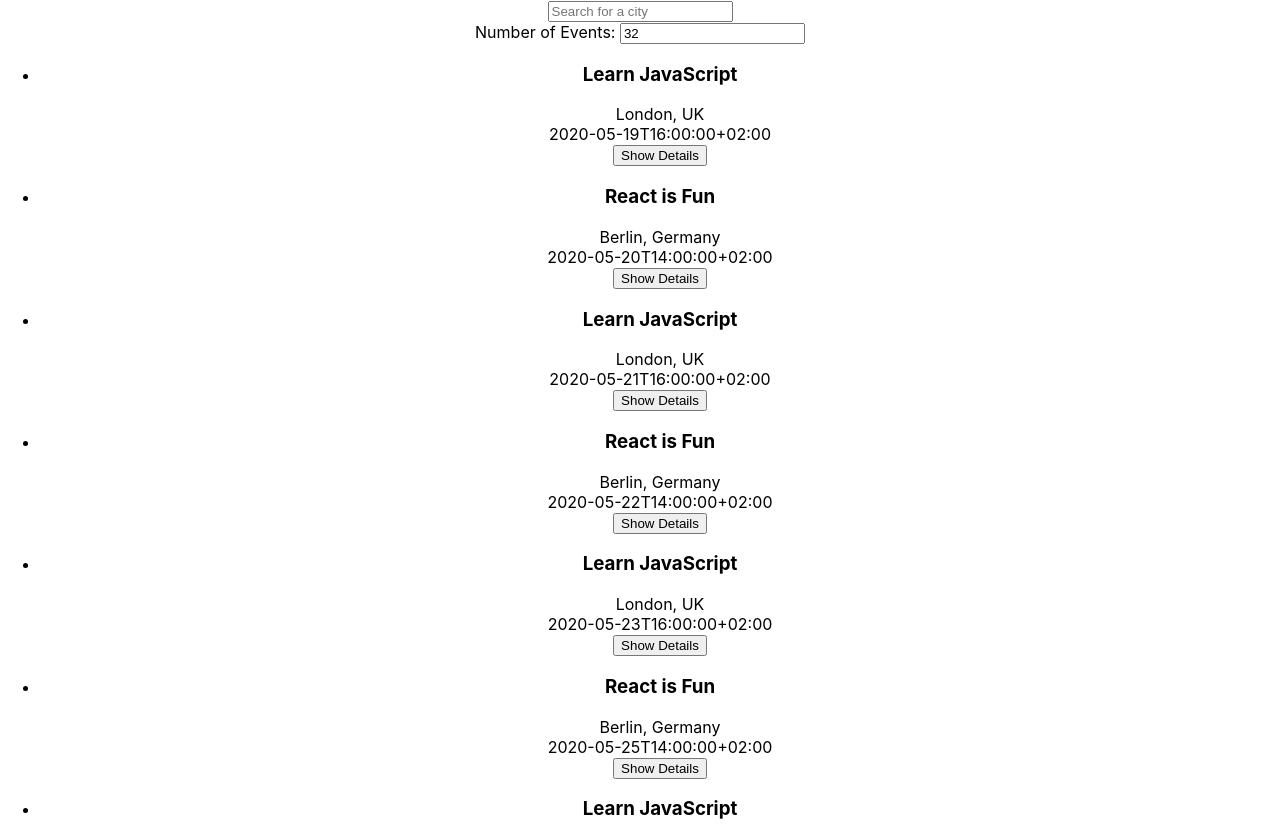
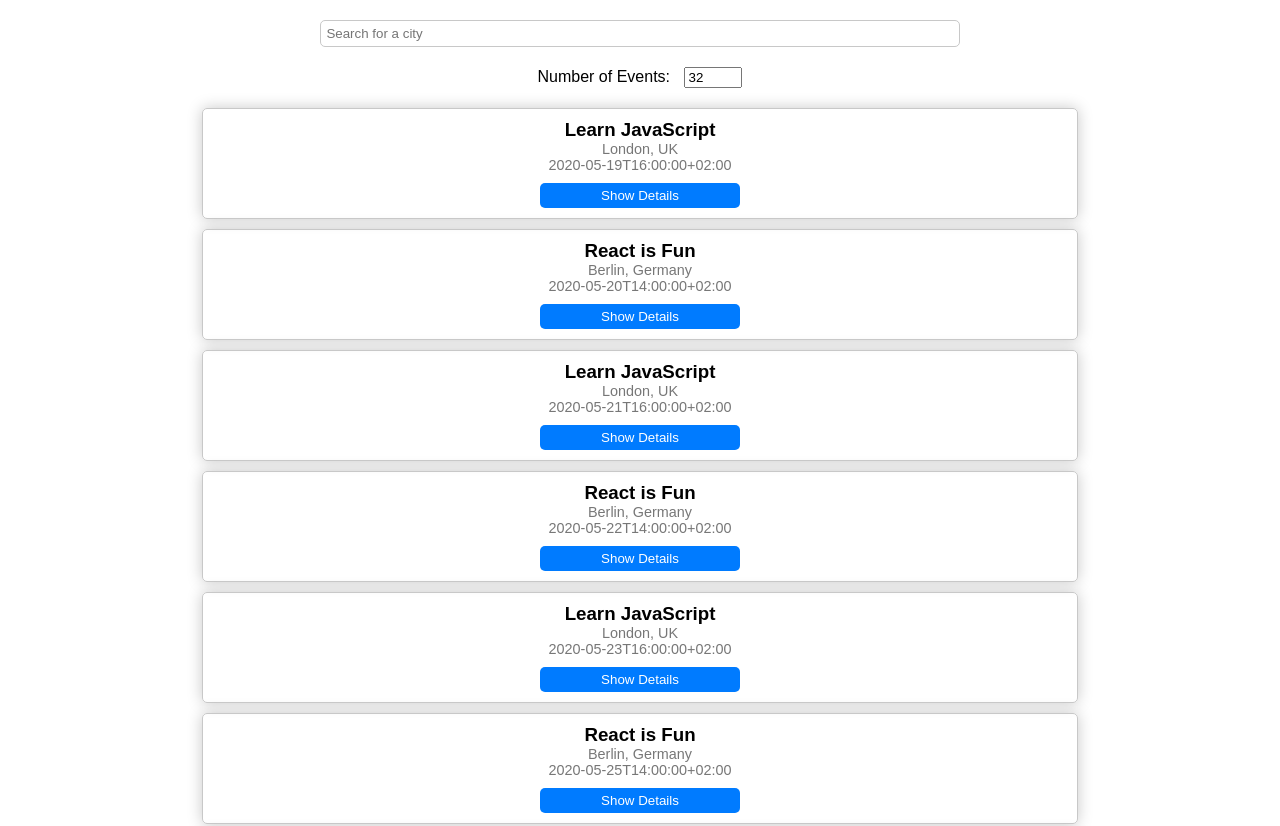
Before and after one commit to yarazarin/meet, a React (Create React App) app: page / in a window 1280 px wide. Shown: the top 826 px of the page. Built offline with nearby package versions, Linux system fonts and the light colour scheme.

Commit message:
app.css updated

```diff
--- a/src/App.css
+++ b/src/App.css
@@ -1,38 +1,82 @@
-.App {
-  text-align: center;
-}
-
 .App-logo {
   height: 40vmin;
   pointer-events: none;
 }
-
-@media (prefers-reduced-motion: no-preference) {
-  .App-logo {
-    animation: App-logo-spin infinite 20s linear;
-  }
+.App {
+  text-align: center;
+  font-family: Arial, sans-serif;
+  margin: 0 auto;
+  width: 70%;
+}
+#number-of-events {
+  margin: 20px auto;
+}
+#number-of-events label {
+  margin-right: 10px;
+}
+#number-of-events input {
+  width: 50px;
+}
+#event-list {
+  list-style: none;
+  padding: 0;
+  margin: 0 auto;
+  width: 100%;
+}
+.event {
+  border: 1px solid rgb(200, 200, 200);
+  margin: 10px;
+  padding: 10px;
+  border-radius: 5px;
+  text-align: center;
+  box-shadow: 0 0 15px rgb(200, 200, 200);
 }
 
-.App-header {
-  background-color: #282c34;
-  min-height: 100vh;
-  display: flex;
-  flex-direction: column;
-  align-items: center;
-  justify-content: center;
-  font-size: calc(10px + 2vmin);
+.event h3 {
+  margin: 0;
+}
+.location,
+.dateTime {
+  color: #777;
+  font-size: 0.9em;
+}
+.details-btn {
+  min-width: 200px;
+  margin-top: 10px;
+  padding: 5px 10px;
+  border: none;
+  background-color: #007bff;
   color: white;
+  cursor: pointer;
+  border-radius: 5px;
+}
+.details-btn:hover {
+  background-color: rgb(0, 86, 179);
+}
+#city-search {
+  margin: 20px auto;
+  text-align: center;
 }
 
-.App-link {
-  color: #61dafb;
+#city-search input {
+  padding: 5px;
+  width: 70%;
+  border-radius: 5px;
+  border: 1px solid rgb(200, 200, 200);
 }
-
-@keyframes App-logo-spin {
-  from {
-    transform: rotate(0deg);
-  }
-  to {
-    transform: rotate(360deg);
-  }
+.suggestions {
+  list-style: none;
+  padding: 0;
+  border: 1px solid #ccc;
+  border-radius: 5px;
+  margin-top: 5px;
+  text-align: left;
+  width: 100%;
 }
+.suggestions li {
+  padding: 5px;
+  cursor: pointer;
+}
+.suggestions li:hover {
+  background-color: #eee;
+}
```
